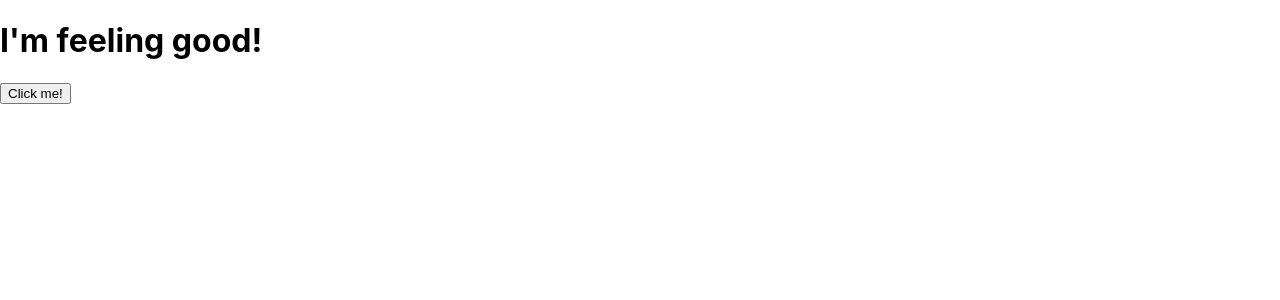
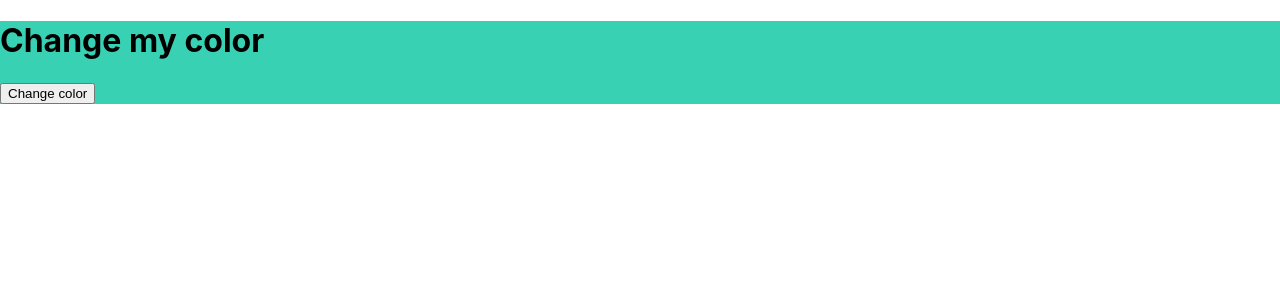
Before and after one commit to AndreaEs/my-react-app, a React (Create React App) app: page / in a window 1280 px wide. Shown: the top 300 px of the page. Built offline with nearby package versions, Linux system fonts and the light colour scheme.

Commit message:
Call this.setState from Another Function -> Changing colors

```diff
--- a/src/index.js
+++ b/src/index.js
@@ -3,10 +3,11 @@ import ReactDOM from 'react-dom';
 import './index.css';
 import reportWebVitals from './reportWebVitals';
 import Mood from './states/Mood';
+import Toggle from './states/Toggle';
 
 ReactDOM.render(
   <React.StrictMode>
-    <Mood />
+    <Toggle />
   </React.StrictMode>,
   document.getElementById('root')
 );
--- a/src/states/Toggle.js
+++ b/src/states/Toggle.js
@@ -3,18 +3,30 @@ import React from "react";
 const green = '#39D1B4';
 const yellow = '#FFD712';
 
-class Toggle extends React.Component{
+export class Toggle extends React.Component {
   constructor(props){
     super(props);
+    this.state = {color: green};
+    this.changeColor = this.changeColor.bind(this);
   }
 
-    render (){
+  changeColor(){
+    const newColor = this.state.color == green ? yellow : green;
+    this.setState({color: newColor})
+  }
+
+  render() {
     return (
-            <div>
+      <div style={{background: this.state.color}}>
         <h1>
           Change my color
         </h1>
+        <button onClick={this.changeColor}>
+        Change color
+        </button>
       </div>
     );
   }
 }
+
+export default Toggle;
```
Lines whose indentation alone changed are shown as unchanged.
